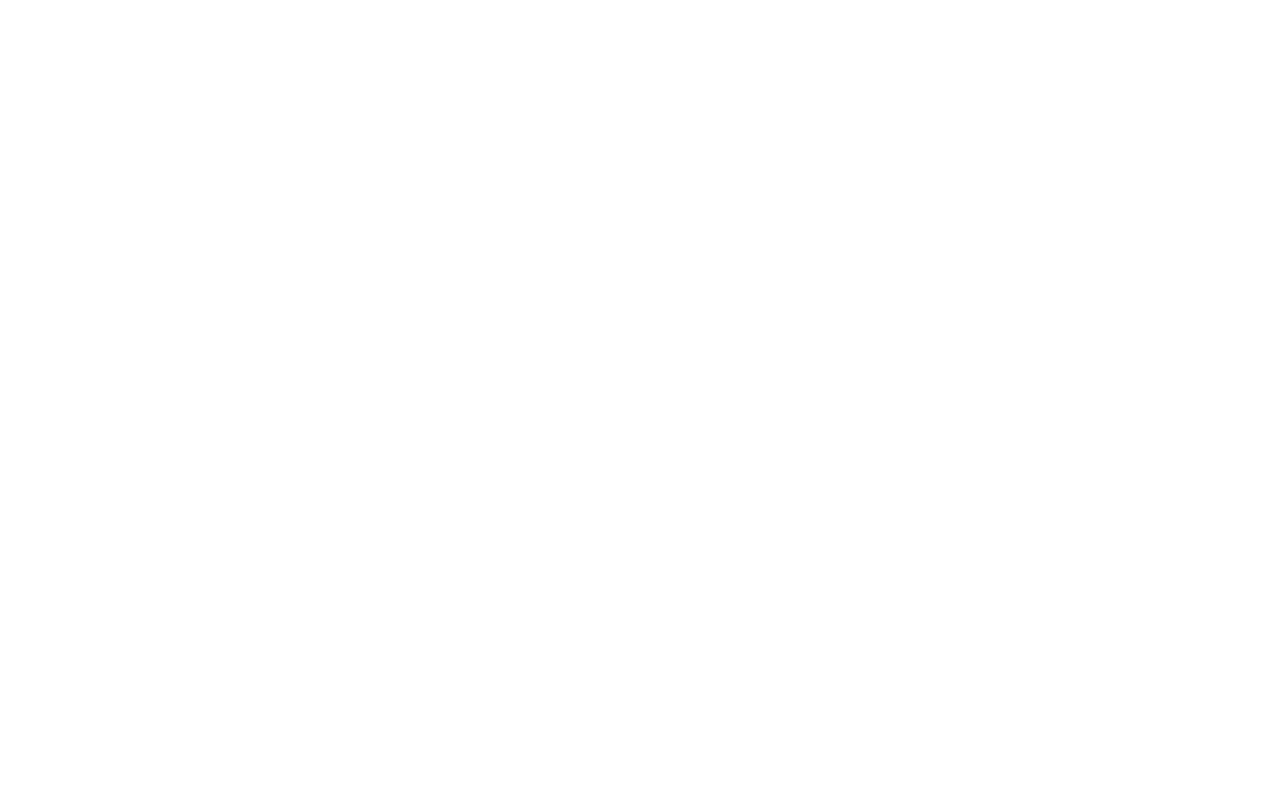
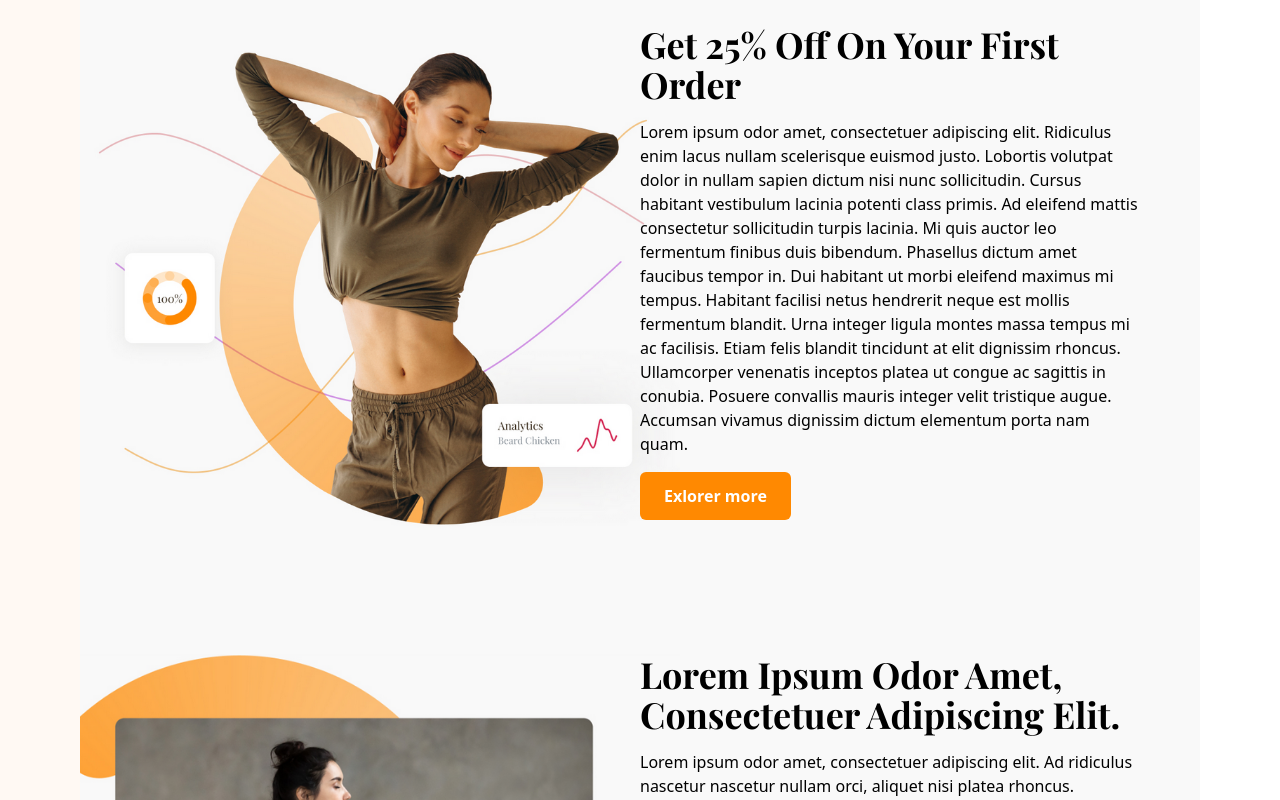
Before and after one commit to vuduyhung/app-gym, a React (Vite) app: page / in a window 1280 px wide. Shown: the part 1120-1920 px from the top of the page. Before the commit the page ends 1066 px from the top, so only its background shows below. Built offline with nearby package versions, Linux system fonts and the light colour scheme; a web font is replaced by a local one.

Commit message:
Done Banner section

```diff
--- a/src/App.jsx
+++ b/src/App.jsx
@@ -3,6 +3,26 @@
 import Hero from "./components/Hero/Hero";
 import BgImage from "./assets/bg.png";
 import Equipments from "./components/Equipments/Equipments";
+import Banner from "./components/Banner/Banner";
+
+import img1 from "./assets/2.png";
+import img2 from "./assets/3.png";
+
+const bannerData1 = {
+  image: img1,
+  title: "Get 25% off on your first order",
+  subtitle:
+    "Lorem ipsum odor amet, consectetuer adipiscing elit. Ridiculus enim lacus nullam scelerisque euismod justo. Lobortis volutpat dolor in nullam sapien dictum nisi nunc sollicitudin. Cursus habitant vestibulum lacinia potenti class primis. Ad eleifend mattis consectetur sollicitudin turpis lacinia. Mi quis auctor leo fermentum finibus duis bibendum. Phasellus dictum amet faucibus tempor in. Dui habitant ut morbi eleifend maximus mi tempus. Habitant facilisi netus hendrerit neque est mollis fermentum blandit. Urna integer ligula montes massa tempus mi ac facilisis. Etiam felis blandit tincidunt at elit dignissim rhoncus. Ullamcorper venenatis inceptos platea ut congue ac sagittis in conubia. Posuere convallis mauris integer velit tristique augue. Accumsan vivamus dignissim dictum elementum porta nam quam.",
+  link: "#",
+};
+
+const bannerData2 = {
+  image: img2,
+  title: "Lorem ipsum odor amet, consectetuer adipiscing elit.",
+  subtitle:
+    "Lorem ipsum odor amet, consectetuer adipiscing elit. Ad ridiculus nascetur nascetur nullam orci, aliquet nisi platea rhoncus. Penatibus massa penatibus mus nulla nibh interdum? Rhoncus dis conubia litora neque; vel sit taciti bibendum. Dignissim elit rutrum rutrum sollicitudin, sed integer lacinia duis? Suspendisse tristique ullamcorper varius praesent massa. Potenti condimentum leo mus scelerisque duis phasellus parturient. Hendrerit ullamcorper dictum risus posuere lectus maximus parturient scelerisque. Sit penatibus lacinia lacus litora posuere habitant. Laoreet eleifend donec maecenas curae; metus pretium turpis duis. Aliquet netus orci primis tristique diam aenean. Vestibulum pellentesque integer integer magna fusce. Neque malesuada gravida semper placerat lorem nascetur. Aptent fames ac ac commodo mollis massa.",
+  link: "#",
+};
 
 const bgStyle = {
   backgroundImage: `url(${BgImage})`,
@@ -19,6 +39,8 @@
         <Navbar />
         <Hero />
         <Equipments />
+        <Banner {...bannerData1} />
+        <Banner {...bannerData2} />
       </div>
     </div>
   );
--- /dev/null
+++ b/src/components/Banner/Banner.jsx
@@ -0,0 +1,56 @@
+import React from "react";
+import { motion } from "framer-motion";
+import { slideUp } from "../../utils/animation";
+
+const Banner = ({ image, title, subtitle, link }) => {
+  return (
+    <div className="container">
+      <div className="grid grid-cols-1 space-y-6 bg-[#f9f9f9] py-14 md:grid-cols-2 md:space-y-0">
+        {/* Banner image section */}
+        <div>
+          <motion.img
+            initial={{ opacity: 0, scale: 0.5 }}
+            animate={{ opacity: 1, scale: 1 }}
+            transition={{
+              type: "spring",
+              stiffness: 100,
+              delay: 0.2,
+            }}
+            src={image}
+            alt=""
+            className="h-full w-[300px] object-cover md:max-w-[400px] xl:min-w-[600px]"
+          />
+        </div>
+        {/* Banner text section */}
+        <div className="flex flex-col justify-center space-y-4 text-center md:text-left lg:max-w-[500px]">
+          <motion.p
+            variants={slideUp(0.5)}
+            initial="hidden"
+            whileInView="visible"
+            viewport={{ once: true }}
+            className="font-playfair text-2xl font-bold capitalize lg:text-4xl"
+          >
+            {title}
+          </motion.p>
+          <motion.p
+            variants={slideUp(0.7)}
+            initial="hidden"
+            whileInView="visible"
+          >
+            {subtitle}
+          </motion.p>
+          <motion.div
+            variants={slideUp(0.9)}
+            initial="hidden"
+            whileInView="visible"
+            className="flex justify-center md:justify-start"
+          >
+            <button className="primary-btn">Exlorer more</button>
+          </motion.div>
+        </div>
+      </div>
+    </div>
+  );
+};
+
+export default Banner;
```
Also changed, not shown: src/assets/2.png (added), src/assets/3.png (added).
